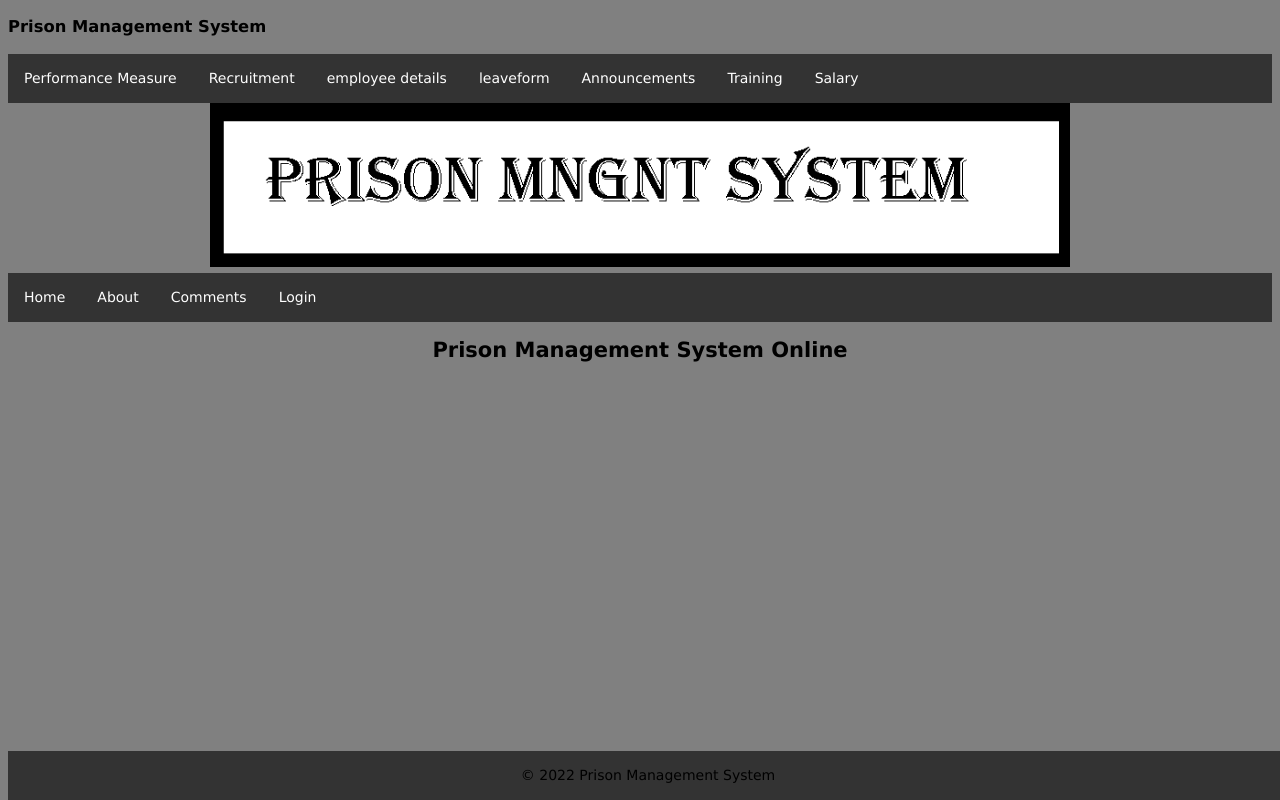
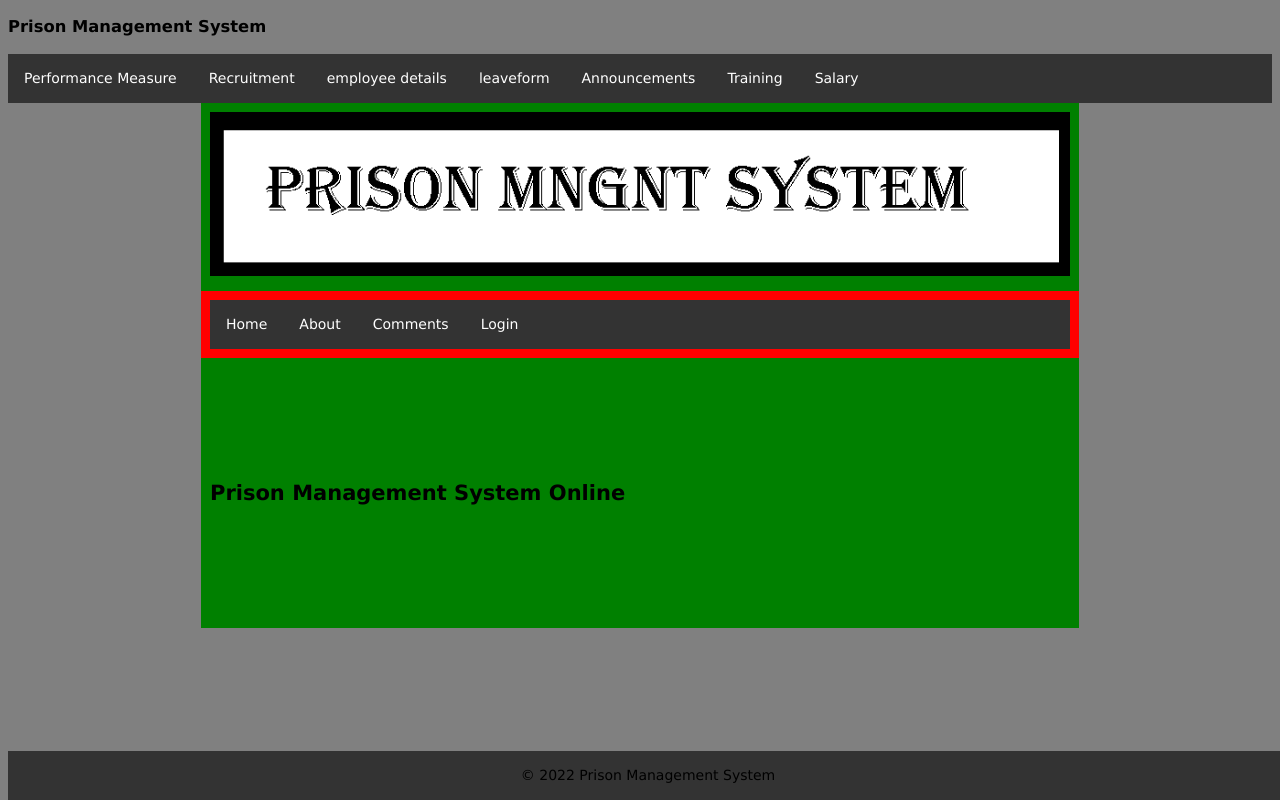
Before and after one commit to Susan56789/prison-management-system, a React (Create React App) app: page / in a window 1280 px wide. Built offline with nearby package versions, Linux system fonts and the light colour scheme.

Commit message:
changed colors

```diff
--- a/src/Home.js
+++ b/src/Home.js
@@ -8,13 +8,14 @@ import './Login';
 const Home =() => {
 
     return (
-  <div>
-        <div align="center" border="0" color="green" width="540" >
-        <img src={banner} width="860"  alt=''/>
-        </div>
+  <table align="center" border="0" bgcolor="green" width="540" cellpadding="9" cellspacing="0" height="525">
+        <tr>
+       <td colspan="3" height="2"> <img src={banner} width="860"  alt=''/></td>
+        </tr>
 
-
-        <nav  align="center" >
+         <tr>
+        <td colspan="3" bgcolor="#FF0000" height="1" align="center">
+        <nav>
           <ul>
             <li><a href='/'>Home</a></li>
             <li><a href='./About'>About</a></li>
@@ -23,13 +24,15 @@ const Home =() => {
 
           </ul>
           </nav>
+          </td>
+          </tr>
 
-
-
-        <div align="center">
+         <tr>
+           <td>
         <h2 >Prison Management System Online </h2>
-        </div>
-</div>
+        </td>
+        </tr>
+</table>
 
 
             );
--- a/src/Login.js
+++ b/src/Login.js
@@ -1,6 +1,7 @@
 import React from 'react';
 import './login.css';
 import banner from './banner.gif';
+import capture from './Capturee.gif';
 import './Home';
 import './About';
 
@@ -26,7 +27,7 @@ const Login = () => {
             </td>
           </tr>
           <tr>
-            <td width="25%" bgcolor="#FFFFFF" >&nbsp;&nbsp;<img src="capturee.gif" width="200" height="179"  alt=""/></td>
+            <td width="25%" bgcolor="#FFFFFF" >&nbsp;&nbsp;<img src={capture} width="200" height="179"  alt=""/></td>
             <td width="50%" align="center" bgcolor="#FFFFFF">
 
 
```
